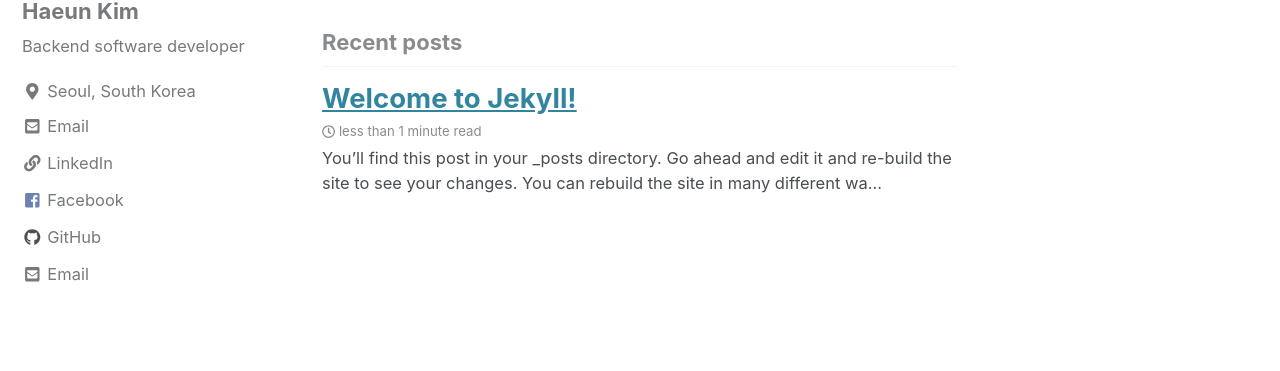
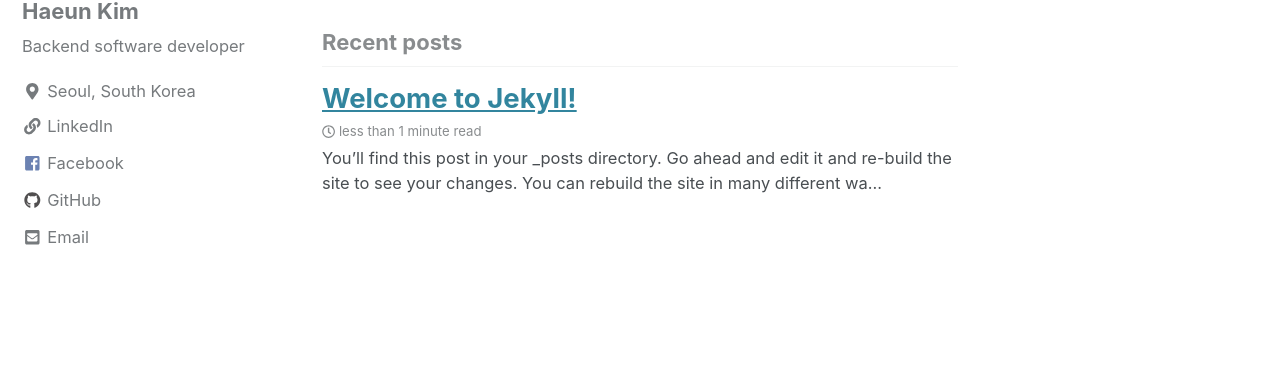
Before and after one commit to haeungun/haeungun.github.io, a Jekyll site: the page built from index.html, in a window 1280 px wide. Shown: the part 113-484 px from the top of the page. Built offline with Jekyll 4.4.1, drawn with Linux system fonts in a browser that asks for light colours; cached includes are drawn as plain includes; nearby versions of some CDN libraries; the list of posts is cut into pages by our own code.

Commit message:
Update _config.yml

```diff
--- a/_config.yml
+++ b/_config.yml
@@ -109,9 +109,6 @@ author:
   location         : "Seoul, South Korea"
   email            : "haeungun@gmail.com"
   links:
-    - label: "Email"
-      icon: "fas fa-fw fa-envelope-square"
-      url: mailto:haeungun@gmail.com
     - label: "LinkedIn"
       icon: "fas fa-fw fa-link"
       url: "https://www.linkedin.com/in/haeun-kim-659783135/"
```
